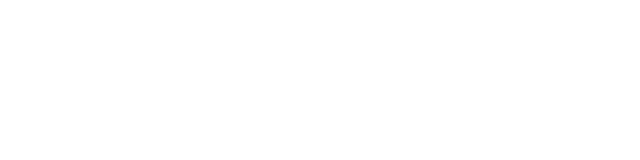
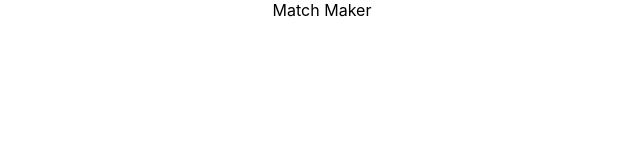
Before and after one commit to tinder-mars/tinder-mars, a React (Create React App) app: page /tinder-mars/matchmaker in a window 1280 px wide. Shown: the top 160 px of the page, without its empty margins (318-958 px from the left). Built offline with nearby package versions, Linux system fonts and the light colour scheme.

Commit message:
added text to 3 components

```diff
--- a/src/components/MatchList.js
+++ b/src/components/MatchList.js
@@ -1,5 +1,5 @@
 const MatchList = () => {
-  return <div></div>;
+  return <div>Match List</div>;
 };
 
 export default MatchList;
--- a/src/components/MatchMaker.js
+++ b/src/components/MatchMaker.js
@@ -1,5 +1,5 @@
 const MatchMaker = () => {
-  return <div></div>;
+  return <div>Match Maker</div>;
 };
 
 export default MatchMaker;
--- a/src/components/Navbar.js
+++ b/src/components/Navbar.js
@@ -1,5 +1,5 @@
 const Navbar = () => {
-  return <div></div>;
+  return <div>Navbar</div>;
 };
 
 export default Navbar;
```
